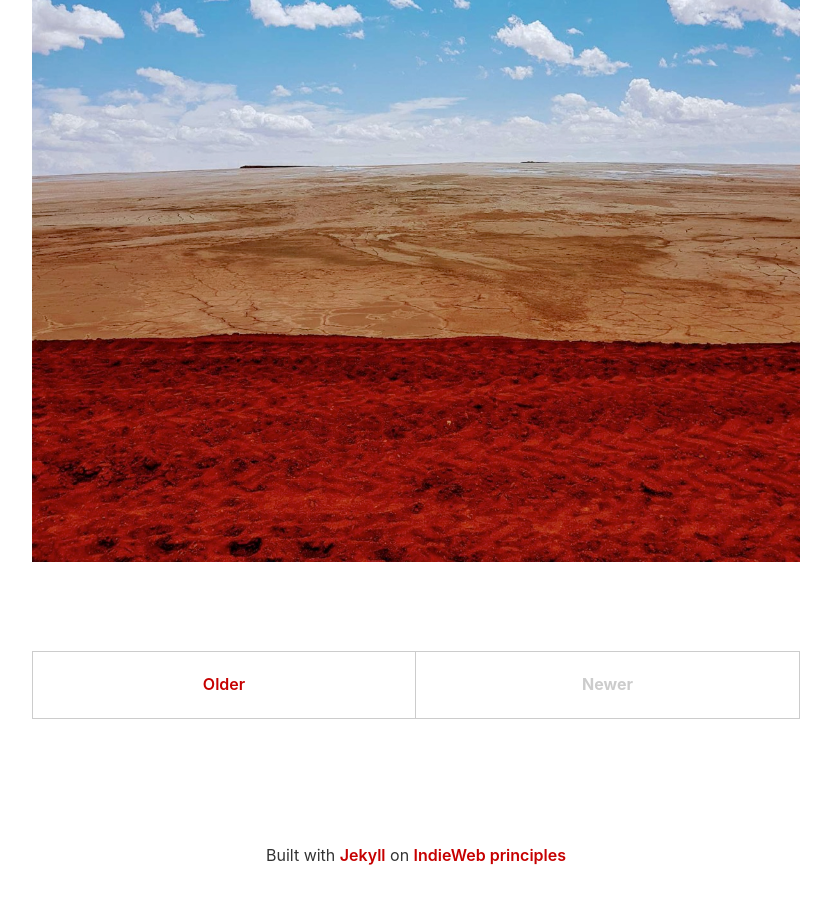
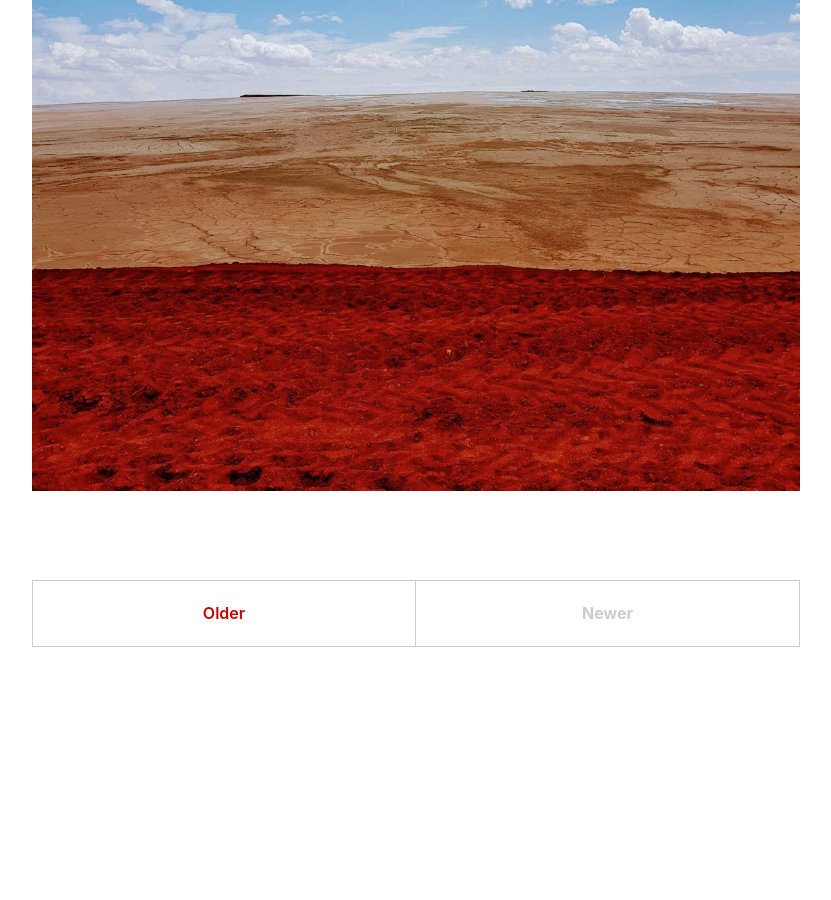
Before and after one commit to reeceorbuck/reeceorbuck.github.io, a Jekyll site: the page built from index.html, in a window 1280 px wide and 900 px high, scrolled down 3980 px. Shown: the whole window, without its empty margins (224-1055 px from the left). Built offline with Jekyll 4.4.1, drawn with Linux system fonts in a browser that asks for light colours; the list of posts is cut into pages by our own code; after the commit the page ends 4719 px from its top, so only the background shows below that.

Commit message:
updated footer

```diff
--- a/_includes/hcard.html
+++ b/_includes/hcard.html
@@ -1,3 +1,39 @@
-	<div class="banner h-card">
+	<div class="banner h-card" style="display: none">
+		<img class="u-photo" src="{{ site.author_img }}">
+		<h2>Welcome to the website of <span class="p-name">{{ site.author }}</span></h2>
+
+		<p>{{ site.description }}</p>
+		<ul class="soc">
+			{% if site.twitter_username %}
+		 		{% include icon-twitter.html %}
+		 	{% endif %}
+		 	{% if site.github_username %}
+				{% include icon-github.html %}
+			{% endif %}
+			{% if site.instagram_username %}
+				{% include icon-instagram.html %}
+			{% endif %}
+			{% if site.facebook_url %}
+				{% include icon-facebook.html %}
+			{% endif %}
+			{% if site.linkedin_url %}
+				{% include icon-linkedin.html %}
+			{% endif %}
+			{% if site.tumblr_url %}
+				{% include icon-tumblr.html %}
+			{% endif %}
+			{% if site.flickr_username %}
+				{% include icon-flickr.html %}
+			{% endif %}
+			{% if site.foursquare_username %}
+				{% include icon-foursquare.html %}
+			{% endif %}
+			{% if site.email %}
+				{% include icon-email.html %}
+			{% endif %}
+
+			<li><a href="{{ "/feed.xml" | prepend: site.baseurl | prepend: site.url }}" class="icon rss" title="RSS"><svg viewBox="0 0 512 512"><path d="M201.8 347.2c0 20.3-16.5 36.8-36.8 36.8 -20.3 0-36.8-16.5-36.8-36.8s16.5-36.8 36.8-36.8C185.3 310.4 201.8 326.8 201.8 347.2zM128.2 204.7v54.5c68.5 0.7 124 56.3 124.7 124.7h54.5C306.7 285.3 226.9 205.4 128.2 204.7zM128.2 166.6c57.9 0.3 112.3 22.9 153.2 63.9 41 41 63.7 95.5 63.9 153.5h54.5c-0.3-149.9-121.7-271.4-271.6-271.9V166.6L128.2 166.6z"/></svg></a></li>
+
+		</ul>
 
 	</div>
--- a/_layouts/default.html
+++ b/_layouts/default.html
@@ -62,10 +62,8 @@
 		</main>
 
 	</div>
-	<footer class="site-footer" role="contentinfo">
-<p>
-	Built with <a href="https://github.com/miklb/jekyll-indieweb">Jekyll</a> on <a href="https://indiewebcamp.com">IndieWeb principles</a>
-</p>
+	<footer class="site-footer" role="contentinfo" style="display: none">
+		<img src="http://fileget.azurewebsites.net/c.png"/>
 	</footer>
 </body>
 
```
